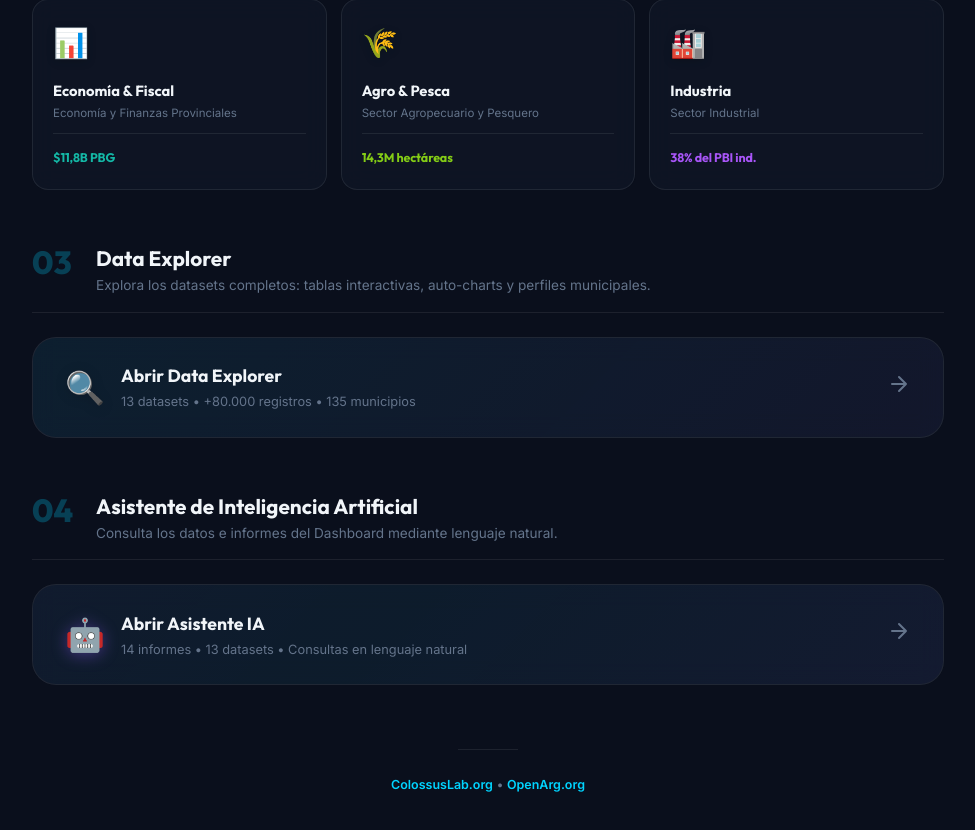
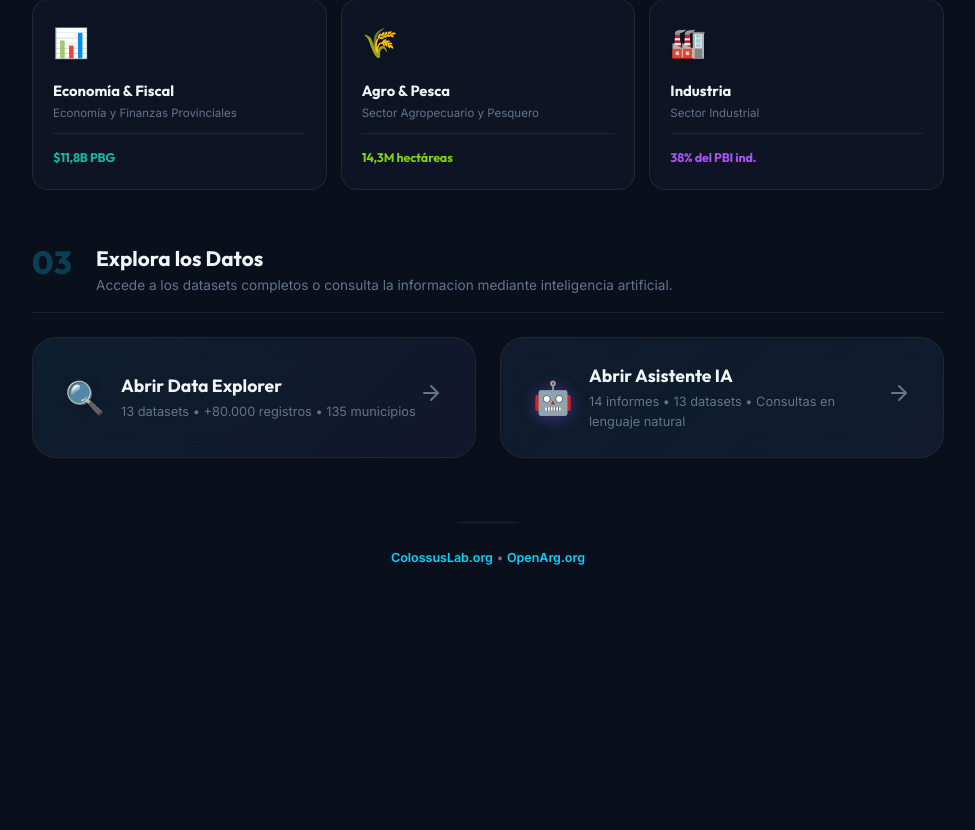
Before and after one commit to colossus-lab/Dashboard-PBA-Inteligencia-Estrategica-Provincial, a React (Vite) app: page / in a window 1280 px wide. Shown: the part 1652-2482 px from the top of the page, without its empty margins (152-1127 px from the left). After the commit the page ends 2352 px from the top, so only its background shows below. Built offline with nearby package versions, Linux system fonts and the light colour scheme.

Commit message:
feat: merge Data Explorer and AI Assistant into "Explore Data"
Combine sections and add CSS styles for '.explore-options' grid layout.

Co-authored-by: Colossus Lab <270040176+colossus-lab@users.noreply.github.com>

```diff
--- a/src/index.css
+++ b/src/index.css
@@ -997,6 +997,20 @@ h1, h2, h3, h4, h5, h6 {
   transform: translateX(4px);
   }
 
+/* ─── Explore Options Grid ─── */
+.explore-options {
+  display: grid;
+  grid-template-columns: repeat(2, 1fr);
+  gap: 1.5rem;
+}
+
+@media (max-width: 768px) {
+  .explore-options {
+    grid-template-columns: 1fr;
+    gap: 1rem;
+  }
+}
+
 /* ─── AI Assistant Banner ─── */
 .ai-banner {
   position: relative;
--- a/src/pages/Landing.tsx
+++ b/src/pages/Landing.tsx
@@ -115,16 +115,17 @@ export function Landing() {
         </section>
       </SectionReveal>
 
-      {/* ─── Data Explorer CTA ─── */}
+      {/* ─── Explora los Datos ─── */}
       <SectionReveal>
         <section className="landing-section">
           <div className="section-header">
             <div className="section-number">03</div>
             <div>
-              <h2 className="section-title">Data Explorer</h2>
-              <p className="section-desc">Explora los datasets completos: tablas interactivas, auto-charts y perfiles municipales.</p>
+              <h2 className="section-title">Explora los Datos</h2>
+              <p className="section-desc">Accede a los datasets completos o consulta la informacion mediante inteligencia artificial.</p>
             </div>
           </div>
+          <div className="explore-options">
             <Link to="/explorar" className="explorer-banner">
               <div className="explorer-banner-glow" aria-hidden="true" />
               <div className="explorer-banner-content">
@@ -142,19 +143,6 @@ export function Landing() {
                 </svg>
               </div>
             </Link>
-        </section>
-      </SectionReveal>
-
-      {/* ─── AI Assistant CTA ─── */}
-      <SectionReveal>
-        <section className="landing-section">
-          <div className="section-header">
-            <div className="section-number">04</div>
-            <div>
-              <h2 className="section-title">Asistente de Inteligencia Artificial</h2>
-              <p className="section-desc">Consulta los datos e informes del Dashboard mediante lenguaje natural.</p>
-            </div>
-          </div>
             <Link to="/chat" className="ai-banner">
               <div className="ai-banner-glow" aria-hidden="true" />
               <div className="explorer-banner-content">
@@ -172,6 +160,7 @@ export function Landing() {
                 </svg>
               </div>
             </Link>
+          </div>
         </section>
       </SectionReveal>
 
```
Lines whose indentation alone changed are shown as unchanged.
